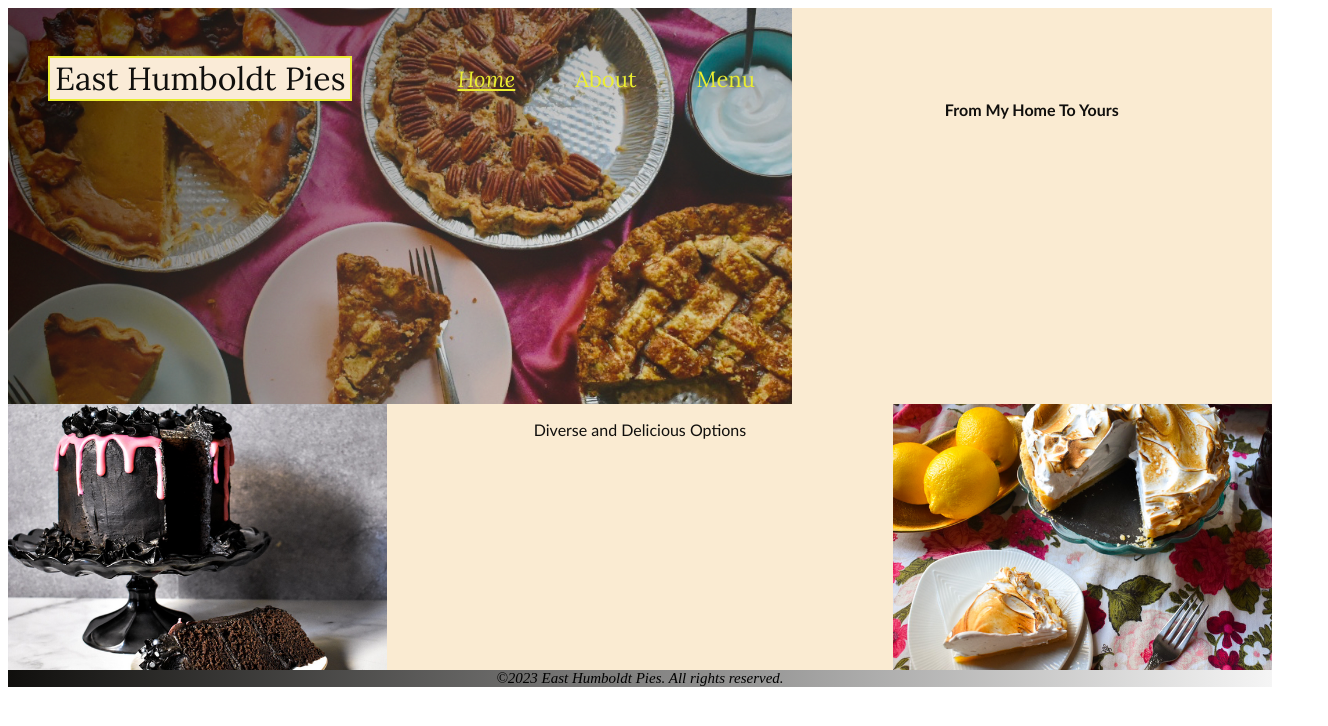
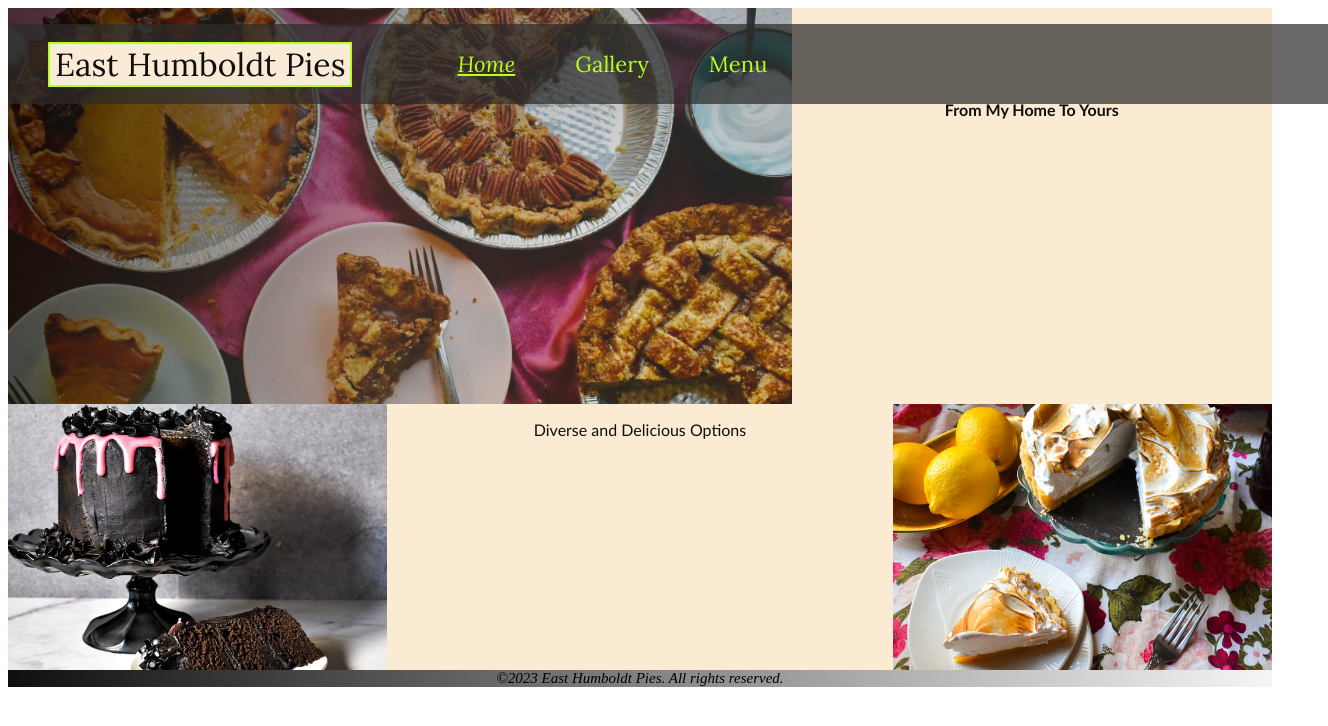
Before and after one commit to briancampbell003/east-humboldt-pies, a React (Create React App) app: page / in a window 1280 px wide. Shown: the top 726 px of the page, 1328 px wide, since content can reach past the window. Built offline with nearby package versions, Linux system fonts and the light colour scheme.

Commit message:
more menu, about to gallery

```diff
--- a/src/App.css
+++ b/src/App.css
@@ -5,7 +5,7 @@
 :root {
     --primary: rgb(16, 15, 13);
     --secondary: rgb(250, 235, 210);
-    --tertiary: #ebee30;
+    --tertiary: #b7ff1d;
     --error: rgb(228, 46, 1);
 }
 
@@ -19,9 +19,10 @@
 
 /* NAV */
 .nav {
-    min-height: 40px;
+    height: 80px;
     position: absolute;
-    background-color: #0000;
+    background-color: #2b2b2bb5;
+    width: 100vw;
 
     display: flex;
     flex-direction: row;
@@ -51,10 +52,7 @@
     font-size: 22px;
     color: var(--tertiary);
     text-decoration: none;
-    align-self: end;
-    justify-self: end;
-    align-items: end;
-    justify-items: end;
+
 }
 
 .nav a.active,
@@ -62,10 +60,10 @@
     font-style: italic;
     text-decoration: underline;
 }
-.nav a:hover {
+/* .nav a:hover {
     color: var(--primary);
     background-color: antiquewhite;
-}
+} */
 
 /* HOME PAGE */
 .home-contain {
@@ -156,39 +154,17 @@
     flex-wrap: wrap;
 }
 
-.menu-top-left {
-    width: 70%;
-    height: auto;
+.menu-bg {
+    width:100vw;
 }
-.menu-top-left img {
+.menu-bg img {
     width: 100%;
     height: 100%;
 }
 
-
-.menu-btm-left {
-    width: 30%;
-    height: auto;
-}
-.menu-btm-left img {
-    width: 100%;
-    height: 100%;
-}
-
-
-.menu-btm-right {
-    width: 30%;
-    height: auto;
-}
-.menu-btm-right img {
-    width: 100%;
-    height: 100%;
-}
-
-
 .accordion {
     position: absolute;
-    margin-top: 100px;
+    margin-top: 120px;
     margin-left: 15%;
     margin-right: 15%;
     background-color: #0005;
@@ -196,7 +172,6 @@
 }
 
 .accordion-flex {
-    align-self: flex-start;
     display: flex;
     flex-flow: row wrap;
 }
@@ -204,6 +179,13 @@
 .accordion-title {
     display: flex;
     flex-flow: row wrap;
+    font-family: 'Lora', serif;
+    font-size: 20px;
+    color: var(--primary);
+    margin-right: 75px;
+    padding-left: 5px;
+    padding-right: 5px;
+
 }
 
 .accordion-btn {
@@ -211,8 +193,9 @@
 }
 
 .accordion-item {
-    border: black 2px double;
-    width: 250px;
+    border: var(--tertiary) 2px solid;
+    background-color: antiquewhite;
+    width: 275px;
     margin: 15px;
     padding: 5px;
 }
--- a/src/assets/menu-data.js
+++ b/src/assets/menu-data.js
@@ -4,11 +4,13 @@ export const menuData = [
       content: [
         {
           item: `Mother's Day Cookie Spread`,
-          description: `Oh la la`
+          description: `Oh la la`,
+          price: 15,
         },
         {
           item: `Summer's Here Applie Pie`,
-          description: `Yum yum`
+          description: `Yum yum`,
+          price: 15,
         },
       ]
     },
--- a/src/components/Accordion.js
+++ b/src/components/Accordion.js
@@ -1,7 +1,7 @@
 import React, { useState } from 'react';
 import MenuInsert from '../components/MenuInsert';
 
-const Accordion = ({ title, content }) => {
+const Accordion = ({ title, content, price }) => {
   const [isActive, setIsActive] = useState(false);
 
   return (
@@ -11,8 +11,8 @@ const Accordion = ({ title, content }) => {
         <div className="accordion-btn">{isActive ? '-' : '+'}</div>
       </div>
       {isActive && <div className="accordion-content">
-          {content.map(({ item, description }) => (
-            <MenuInsert item={item} description={description} />
+          {content.map(({ item, description, price }) => (
+            <MenuInsert item={item} description={description} price={price} />
 
           ))}
       </div>}
--- a/src/components/Container.js
+++ b/src/components/Container.js
@@ -2,7 +2,7 @@ import React, { useState } from 'react';
 import Navigation from './Navigation';
 import Footer from './Footer';
 import Home from './pages/Home';
-import About from './pages/About';
+import Gallery from './pages/Gallery';
 import Menu from './pages/Menu';
 
 export default function Container() {
@@ -12,8 +12,8 @@ export default function Container() {
         if (currentPage === 'Home') {
             return <Home />;
         }
-        if (currentPage === 'About') {
-            return <About />;
+        if (currentPage === 'Gallery') {
+            return <Gallery />;
         }
         if (currentPage === 'Menu') {
             return <Menu />;
--- a/src/components/MenuInsert.js
+++ b/src/components/MenuInsert.js
@@ -1,10 +1,11 @@
 import React from 'react';
 
-const MenuInsert = ({ item, description }) => {
+const MenuInsert = ({ item, description, price }) => {
     return(
         <div className='menu-insert'>
             <p className='menu-insert-head'>{item}</p>
             <p className='menu-insert-description'>{description}</p>
+            <p className='menu-insert-price'>$$${price}</p>
         </div>
     )
 
--- a/src/components/Navigation.js
+++ b/src/components/Navigation.js
@@ -17,11 +17,11 @@ function Navigation({ currentPage, handlePageChange }) {
       </li>
       <li className="nav-item">
         <a
-          href="#about"
-          onClick={() => handlePageChange('About')}
-          className={currentPage === 'About' ? 'nav-link active' : 'nav-link'}
+          href="#gallery"
+          onClick={() => handlePageChange('Gallery')}
+          className={currentPage === 'Gallery' ? 'nav-link active' : 'nav-link'}
         >
-          About
+          Gallery
         </a>
       </li>
       <li className="nav-item">
--- /dev/null
+++ b/src/components/pages/Gallery.js
@@ -0,0 +1,42 @@
+import React from 'react';
+import { Carousel } from 'react-responsive-carousel';
+import 'react-responsive-carousel/lib/styles/carousel.min.css';
+import Pie1 from '../../assets/pictures/pie1.png';
+import Pie2 from '../../assets/pictures/pie2.png';
+import Cookies1 from '../../assets/pictures/cookies1.png';
+import Cookies2 from '../../assets/pictures/cookies2.png';
+import Cake1 from '../../assets/pictures/cake1.png';
+import Cake2 from '../../assets/pictures/cake2.png';
+
+export default function Gallery() {
+    return (
+        <div className="carousel-contain">
+            <Carousel autoPlay="true">
+                    <div>
+                        <img src={Pie1} alt="Lemon Meringue Pie" />
+                        <p className="legend">"This lemon meringue pie made me say "YUM!!!!!!!~!!!"</p>
+                    </div>
+                    <div>
+                        <img src={Cake2} alt="Cake" />
+                        <p className="legend">Legend 2</p>
+                    </div>
+                    <div>
+                        <img src={Cookies2} alt="Cookies" />
+                        <p className="legend">Legend 3</p>
+                    </div>
+                    <div>
+                        <img src={Cake1} alt="Cake" />
+                        <p className="legend">Legend 3</p>
+                    </div>
+                    <div>
+                        <img src={Cookies1} alt="Cookies" />
+                        <p className="legend">Legend 3</p>
+                    </div>
+                    <div>
+                        <img src={Pie2} alt="Pie" />
+                        <p className="legend">Legend 3</p>
+                    </div>
+                </Carousel>
+        </div>
+    );
+}
--- a/src/components/pages/Menu.js
+++ b/src/components/pages/Menu.js
@@ -1,9 +1,7 @@
 import React from 'react';
 import Accordion from '../../components/Accordion';
-import { menuData } from '../../assets/menu-data'
-import TopLeft from '../../assets/pictures/cookies2.png';
-import BtmLeft from '../../assets/pictures/pie1.png';
-import BtmRight from '../../assets/pictures/pie2.png';
+import { menuData } from '../../assets/menu-data';
+import MenuBG from '../../assets/pictures/menu-bg.png';
 
 export default function Menu() {
     return (
@@ -15,7 +13,10 @@ export default function Menu() {
                     ))}
                 </div>
             </div>
-            <div className="menu-top-contain">
+            <div className='menu-bg'>
+                <img src={MenuBG} alt="Background with various pastries" />
+            </div>
+            {/* <div className="menu-top-contain">
                 <div className="menu-top-left">
                     <img src={TopLeft} alt="Cookies" />
                 </div>
@@ -27,7 +28,7 @@ export default function Menu() {
                 <div className="menu-btm-right">
                     <img src={BtmRight} alt="Another pie" />
                 </div>
-            </div>
+            </div> */}
         </div>
     );
 }
```
Also changed, not shown: src/components/pages/About.js (deleted, +0 -41 lines), 1 other file (tests, documents, lock files or other folders).
